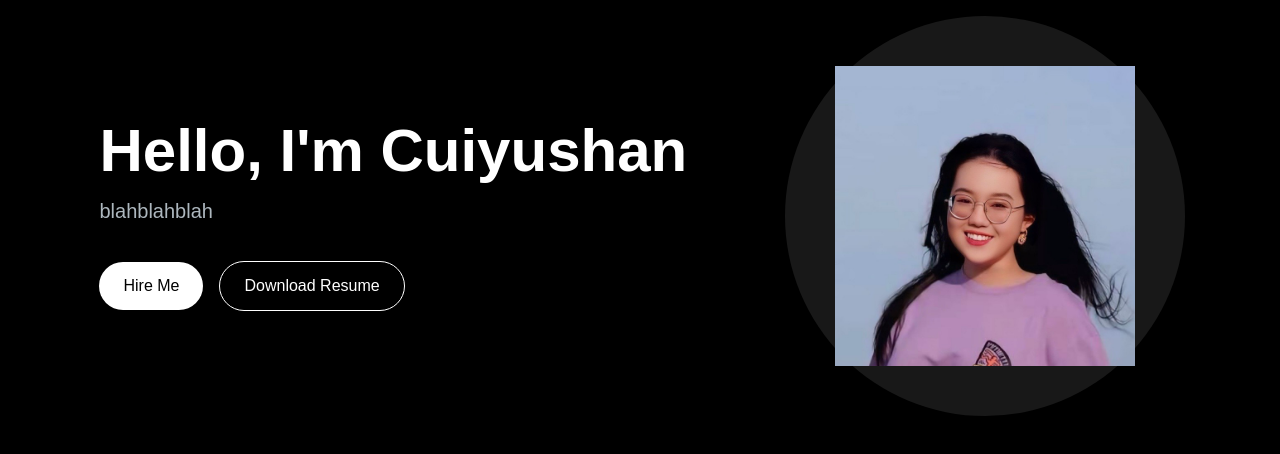
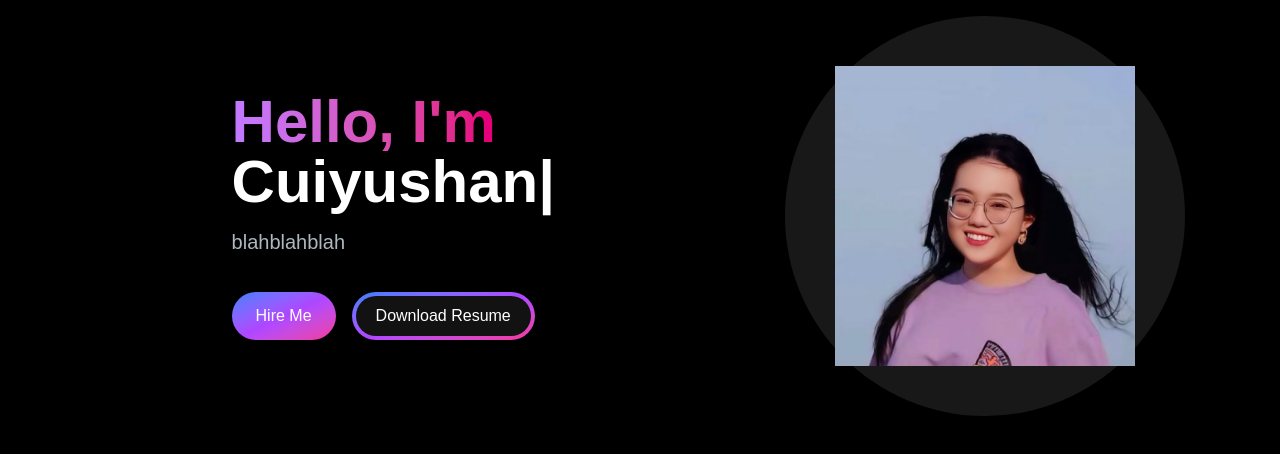
Before and after one commit to Cuiyushan-Ni/portfolio-website, a Next.js app: page / in a window 1280 px wide. Shown: the top 454 px of the page. Built offline with nearby package versions, Linux system fonts and the light colour scheme.

Commit message:
Hero Page

```diff
--- a/src/app/components/HeroSection.jsx
+++ b/src/app/components/HeroSection.jsx
@@ -1,18 +1,42 @@
+"use client";
 import React from 'react'
 import Image from "next/image"
+import { TypeAnimation } from 'react-type-animation';
+
+
 
 const HeroSection = () => {
   return (
     <section>
       <div className="grid grid-cols-1 sm:grid-cols-12">
         <div className="col-span-7 place-self-center text-center sm:text-left">
-          <h1 className="text-white mb-4 text-4xl sm:text-5xl lg:text-6xl font-extrabold">Hello, I'm Cuiyushan</h1>
+          <h1 className="text-white mb-4 text-4xl sm:text-5xl lg:text-6xl font-extrabold">
+            <span className="text-transparent bg-clip-text bg-gradient-to-r from-purple-400 to-pink-600">
+              Hello, I'm {""}
+            </span>
+            <br></br>
+            <TypeAnimation
+              sequence={[
+                'Cuiyushan',
+                1000,
+                'Full-Stack Engineer',
+                1000,
+              ]}
+              wrapper="span"
+              speed={50}
+              repeat={Infinity}
+            />
+          </h1>
           <p className="text-[#ADB7BE] text-base sm:text-lg mb-6 lg:text-xl">
             blahblahblah
           </p>
           <div>
-            <button className="px-6 py-3 w-full sm:w-fit rounded-full mr-4 bg-white hover:bg-slate-200 text-black">Hire Me</button>
-            <button className="px-6 py-3 w-full sm:w-fit rounded-full bg-transparent hover:bg-slate-800 text-white border border-white mt-3">Download Resume</button>
+            <button className="px-6 py-3 w-full sm:w-fit rounded-full mr-4 bg-gradient-to-br from-blue-500 via-purple-500 to-pink-500 hover:bg-slate-200 text-white">
+              Hire Me
+            </button>
+            <button className="px-1 py-1 w-full sm:w-fit rounded-full bg-transparent bg-gradient-to-br from-blue-500 via-purple-500 to-pink-500 hover:bg-slate-800 text-white mt-3">
+              <span className="block bg-[#121212] hover:bg-slate-800 rounded-full px-5 py-2">Download Resume</span>
+            </button>
           </div>
         </div>
         <div className="col-span-5 place-self-center mt-4 lg:mt-0">
--- a/src/app/page.js
+++ b/src/app/page.js
@@ -1,3 +1,5 @@
+'use client';
+
 import Image from "next/image";
 import HeroSection from "./components/HeroSection"
 
```
Also changed, not shown: package.json (+4 -3 lines), 1 other file (tests, documents, lock files or other folders).
